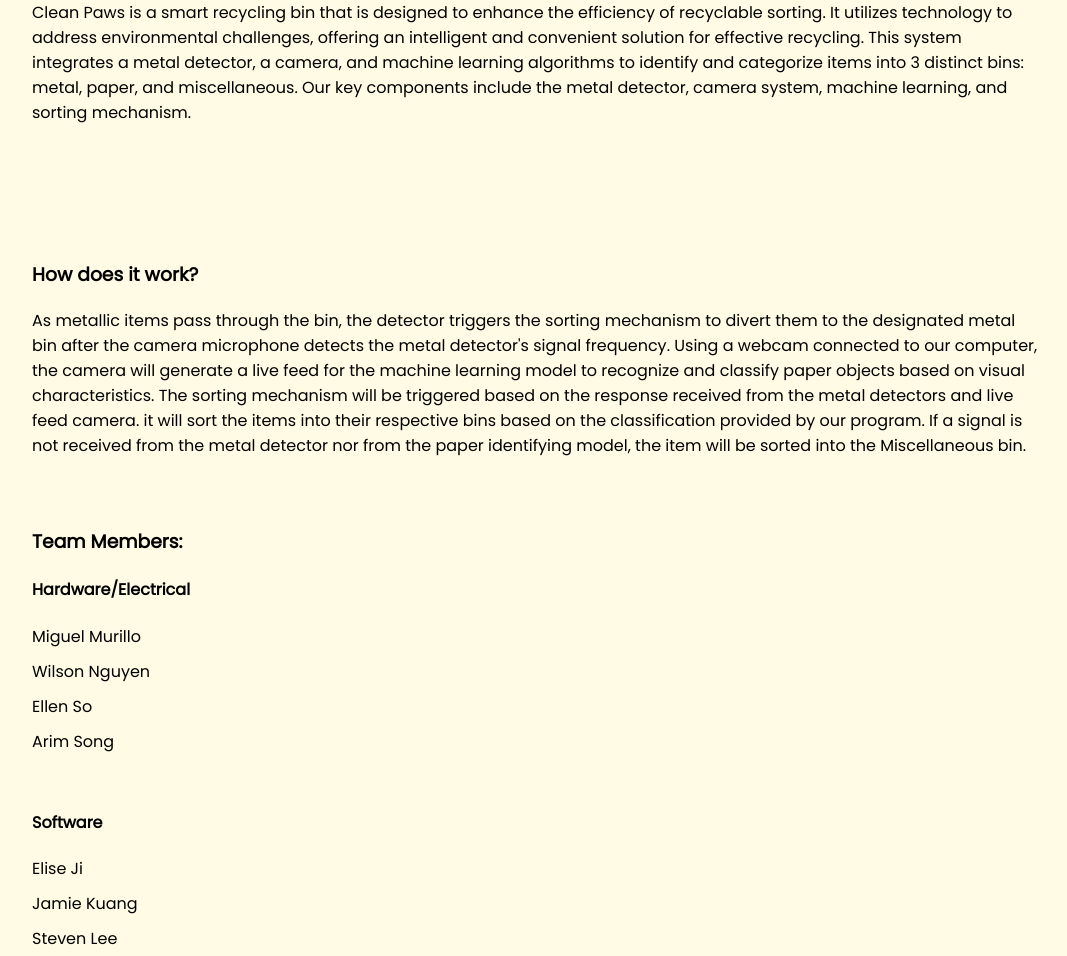
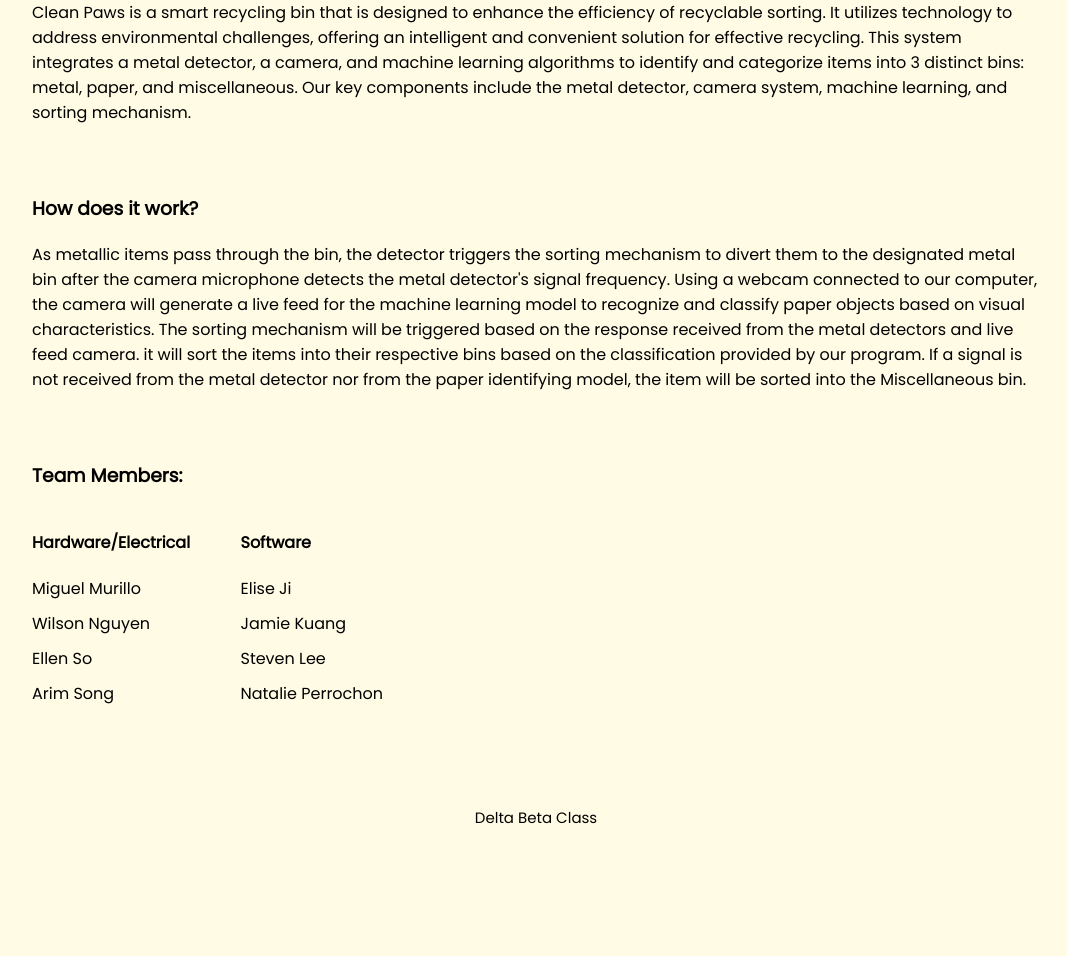
Before and after one commit to jkuang15/clean-paws, a Flask app: page / in a window 1280 px wide. Shown: the part 411-1367 px from the top of the page, without its empty margins (104-1171 px from the left). After the commit the page ends 1235 px from the top, so only its background shows below. Run offline with Flask 3, Linux system fonts and the light colour scheme.

Commit message:
teams flex

```diff
--- a/website_try2/static/css/styles.css
+++ b/website_try2/static/css/styles.css
@@ -84,8 +84,8 @@ a {
 .flex-container{
     display: flex;
     flex-flow: row wrap;
-    justify-content: center;
-    align-items: center;
+    /* justify-content: ; */
+    align-items: flex-start;
 
 }
 
@@ -101,6 +101,10 @@ a {
 
 }
 
+.team{
+    margin-right: 5%;
+}
+
 h4{
     font-weight: bold;
     text-align: left;
@@ -113,7 +117,7 @@ ul {
     margin: 0;
     display: flex;
     flex-direction: column; /* Stack items vertically */
-    align-items: flex-start
+    align-items: flex-start;
 }
 
 li {
--- a/website_try2/templates/home.html
+++ b/website_try2/templates/home.html
@@ -27,7 +27,7 @@
                 camera, and machine learning algorithms to identify and categorize items into 3 distinct bins:
                 metal, paper, and miscellaneous. Our key components include the metal detector, camera system,
                 machine learning, and sorting mechanism. </p>
-            <br>
+            <!-- <br> -->
 
             <!-- <p>Software</p>
             <ul>
@@ -36,7 +36,7 @@
                 <li>Steven Lee</li>
                 <li>Natalie Perrochon</li>
             </ul> -->
-            <br>
+            <!-- <br> -->
 
             <h3>How does it work?</h3>
             <p>As metallic items pass through the bin, the detector triggers the sorting mechanism to
@@ -50,20 +50,29 @@
                 will be sorted into the Miscellaneous bin. </p>
 
                 <h3>Team Members:</h3>
+                <div class = 'flex-container'>
+                    <div class = 'team'>
                         <h4>Hardware/Electrical</h4>
                         <ul>
                             {% for name in hardware_names %}
                                 <li>{{ name }}</li>
                             {% endfor %}
                         </ul>
+                    </div>
 
-                <br>
+
+                    <!-- <br> -->
+                    <div class = 'team'>
                         <h4>Software</h4>
                         <ul>
                             {% for name in software_names %}
                                 <li>{{ name }}</li>
                             {% endfor %}
                         </ul>
+                    </div>
+
+                </div>
+
 
 
         </div>
```
Lines whose indentation alone changed are shown as unchanged.
